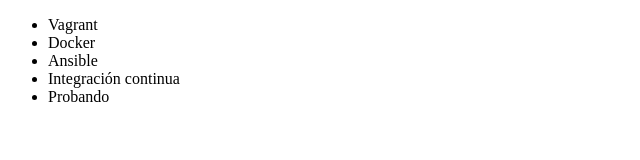
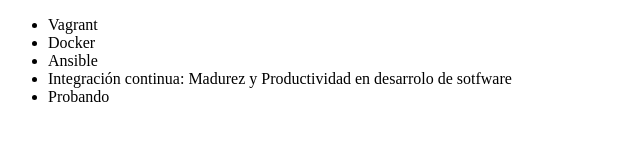
Before and after one commit to Elisban26/alura-git, a plain HTML site: page index.html in a window 1280 px wide. Shown: the whole page, without its empty margins (0-640 px from the left). Drawn offline with Linux system fonts and the light colour scheme.

Commit message:
Renombrando curso

```diff
--- a/index.html
+++ b/index.html
@@ -9,7 +9,7 @@
          <li> Vagrant </li>
          <li> Docker </li>
          <li> Ansible </li>
-         <li> Integración continua </li>
+         <li> Integración continua: Madurez y Productividad en desarrolo de sotfware </li>
          <li>Probando</li>
      </ul>
 </body>
```
